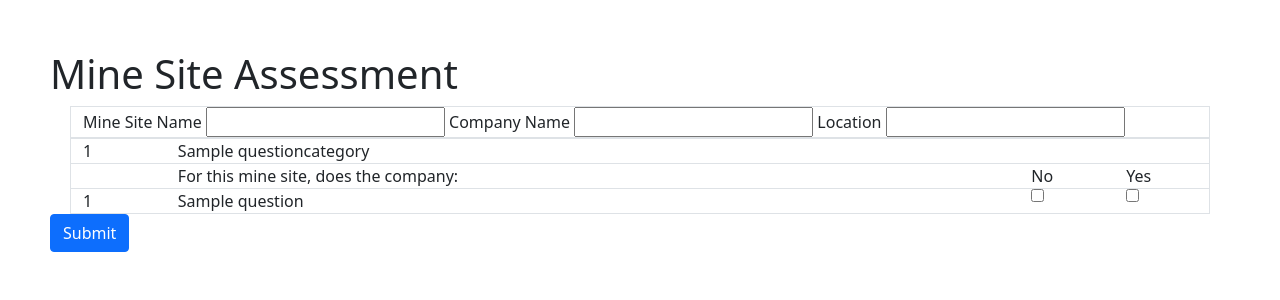
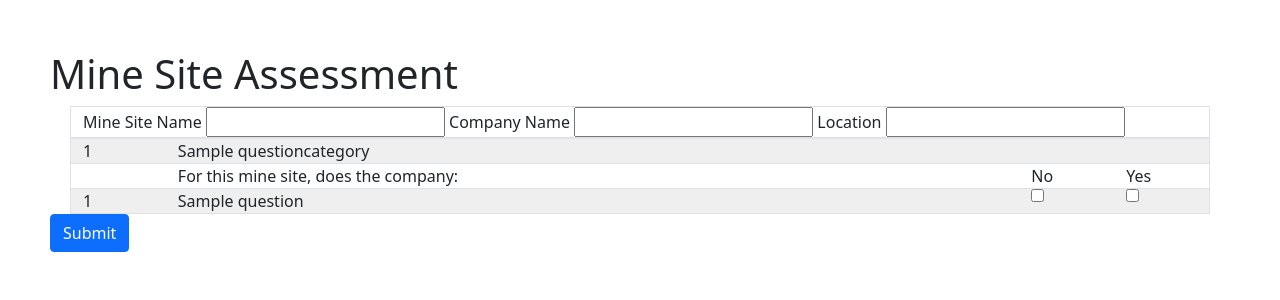
Before and after one commit to acounsel/django_msat, a Django app: page /questions/ in a window 1280 px wide. Shown: the top 300 px of the page. Run offline with Django 3.2, Linux system fonts and the light colour scheme; tables that the repository leaves empty hold one stand-in row (values such as "Sample post"); some libraries are stand-ins or nearby versions.

Commit message:
remove bad css folder link

```diff
--- a/assessments/templates/assessments/question_list.html
+++ b/assessments/templates/assessments/question_list.html
@@ -16,18 +16,18 @@
         {% regroup question_list by category as category_group %}
         {% for category in category_group %}
             <div class="container border">
-                <div class="row border-bottom">
+                <div class="row border-bottom row-striped">
                     <div class="col">{{ category.grouper.order_id }}</div>
                     <div class="col-11">{{ category.grouper }}</div>
                 </div>
-                <div class="row border-bottom">
+                <div class="New row border-bottom row-striped">
                     <div class="col"></div>
                     <div class="col-9">For this mine site, does the company:</div>
                     <div class="col">No</div>
                     <div class="col">Yes</div>
                 </div>
                 {% for question in category.list %}
-                <div class="row">
+                <div class="row row-striped">
                     <div class="col">{{ question.order_id }}</div>
                     <div class="col-9">{{ question }}</div>
                     <div class="col"><input type="checkbox" name="{{ question.id }}_false"></div><div class="col"><input type="checkbox" name="{{ question.id }}_true"></div>
--- a/assessments/templates/base.html
+++ b/assessments/templates/base.html
@@ -3,7 +3,7 @@
     <head>
         <title>Mine Site Assessment Tool</title>
         <link href="https://cdn.jsdelivr.net/npm/bootstrap@5.0.0-beta1/dist/css/bootstrap.min.css" rel="stylesheet" integrity="sha384-giJF6kkoqNQ00vy+HMDP7azOuL0xtbfIcaT9wjKHr8RbDVddVHyTfAAsrekwKmP1" crossorigin="anonymous">
-        <link rel="stylesheet" type="text/css" href="{% static 'css/main.css' %}">
+        <link rel="stylesheet" type="text/css" href="{% static 'main.css' %}">
     </head>
     <body style="padding:50px;">
         {% block content %}
--- a/static/main.css
+++ b/static/main.css
@@ -1,3 +1,13 @@
 body {
   padding:20px;
 }
+.row-striped:nth-of-type(odd){
+  background-color: #efefef;
+}
+
+.row-striped:nth-of-type(even){
+  background-color: #ffffff;
+}
+.New{
+    border:1px;
+}
```
